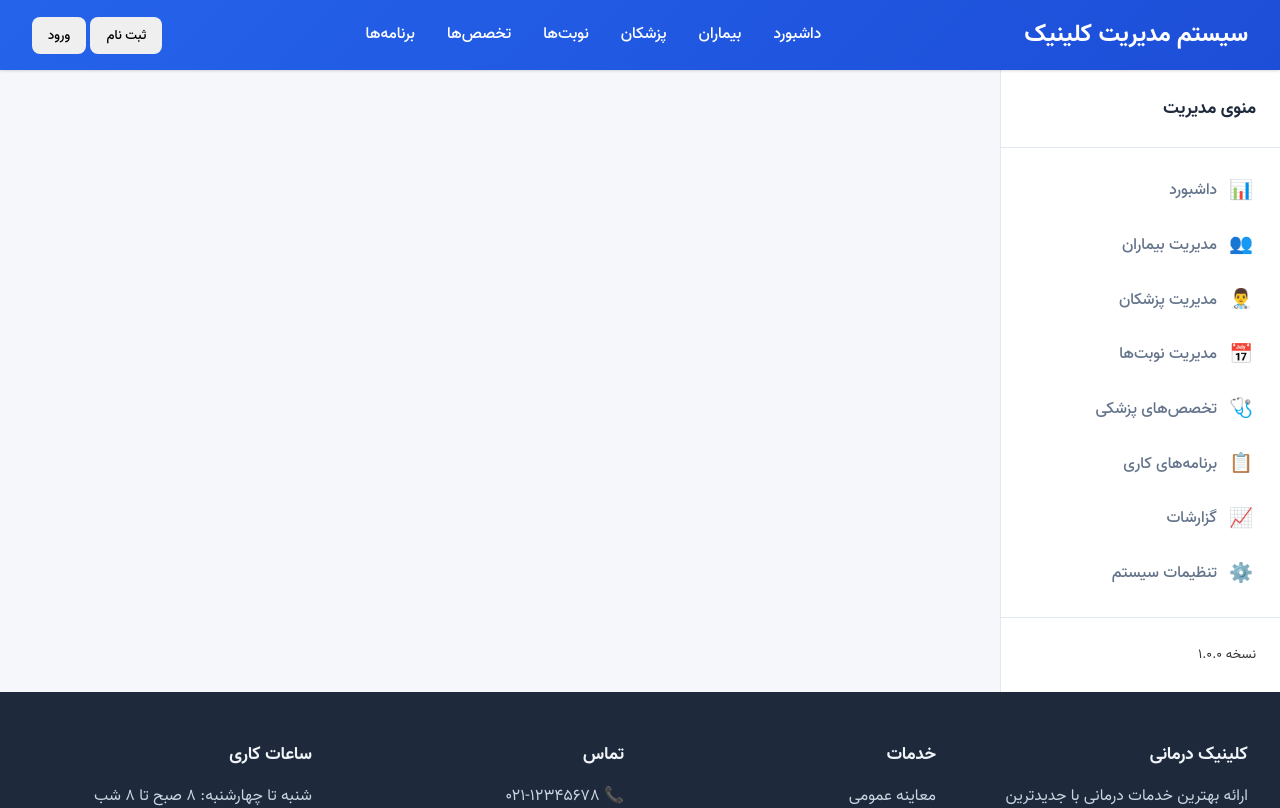
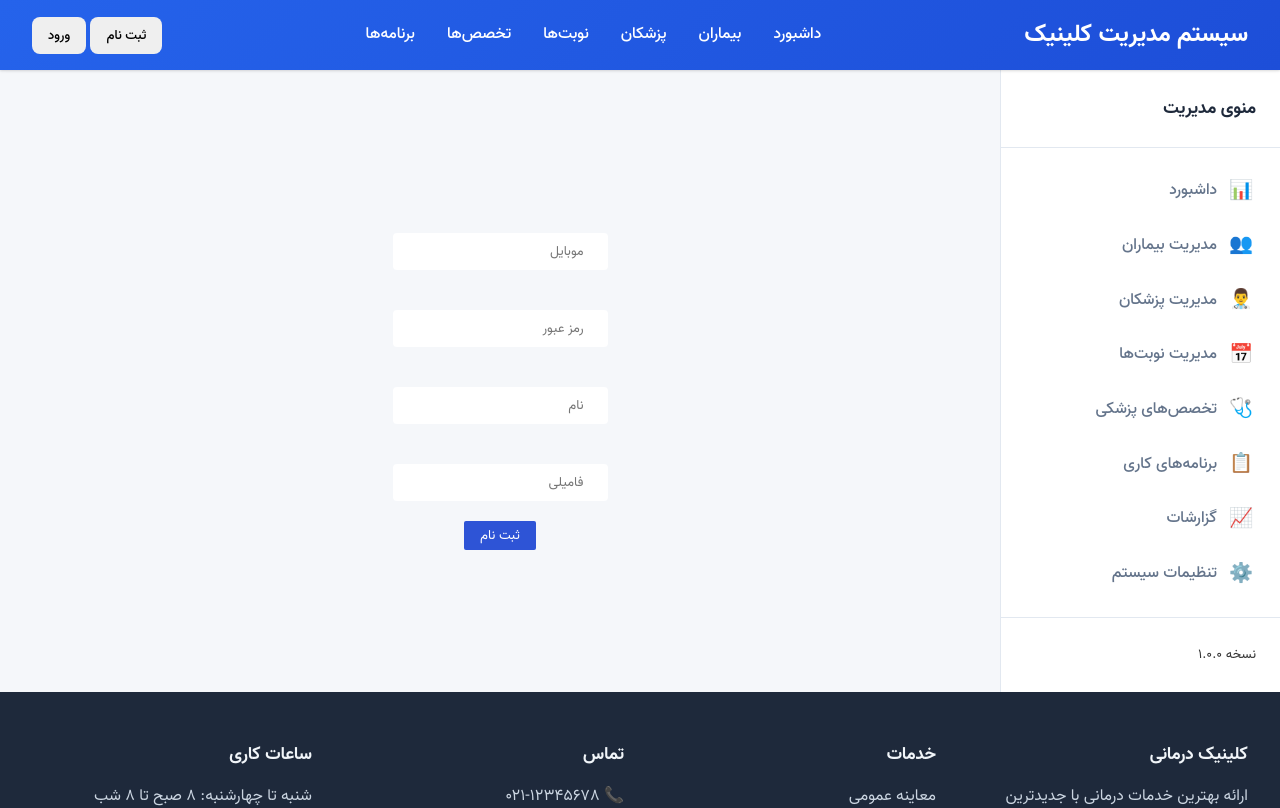
Before and after one commit to arash619550/clinic, a React (Vite) app: page /register in a window 1280 px wide. Shown: the top 808 px of the page. Built offline with nearby package versions, Linux system fonts and the light colour scheme.

Commit message:
feat/register

```diff
--- a/src/pages/Register.tsx
+++ b/src/pages/Register.tsx
@@ -1,7 +1,39 @@
+import '../styles/login.scss'
+import { useState } from 'react'
+import axios from 'axios'
+import { useNavigate } from 'react-router-dom'
 export default function Register() {
+    const navigate = useNavigate()
+    const [mobile, setMobile] = useState<string>("")
+    const [password, setPassword] = useState<string>("")
+    const [firstName, setFirstName] = useState<string>("")
+    const [lastName, setLastName] = useState<string>("")
+    const registerHandle = (e: React.FormEvent) => {
+        e.preventDefault()
+        try {
+            axios.post('https://nowruzi.top/api/User/Register', {
+                mobile: mobile,
+                password: password,
+                firstName: firstName,
+                lastName: lastName
+            })
+            navigate("/login")
+        }
+        catch (e) {
+            console.log(e)
+        }
+    }
     return (
         <>
-
+            <div className="div">
+                <form onSubmit={registerHandle}>
+                    <input type="text" placeholder="موبایل" value={mobile} onChange={e => setMobile(e.target.value)} />
+                    <input type="password" placeholder="رمز عبور" value={password} onChange={e => setPassword(e.target.value)} />
+                    <input type="text" placeholder="نام" value={firstName} onChange={e => setFirstName(e.target.value)} />
+                    <input type="text" placeholder="فامیلی" value={lastName} onChange={e => setLastName(e.target.value)} />
+                    <button type="submit">ثبت نام</button>
+                </form>
+            </div>
         </>
     )
 }
```
